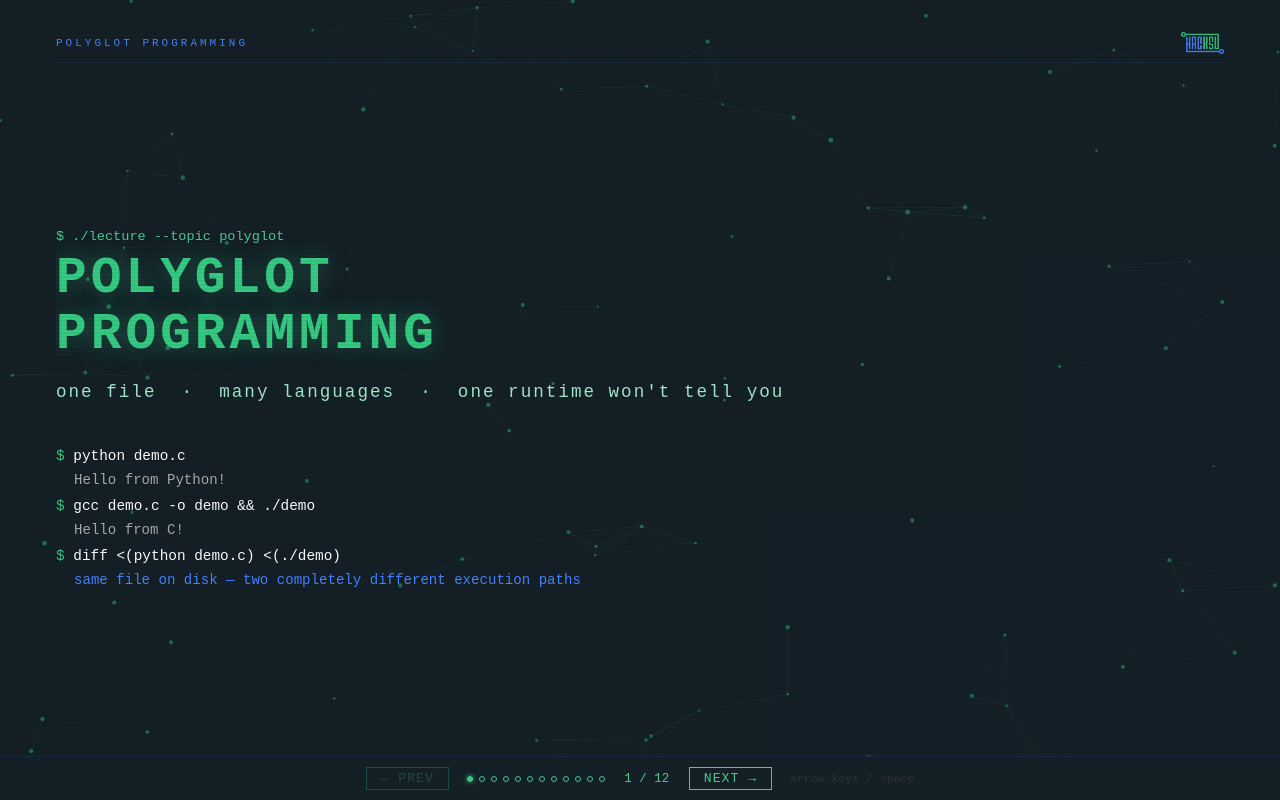
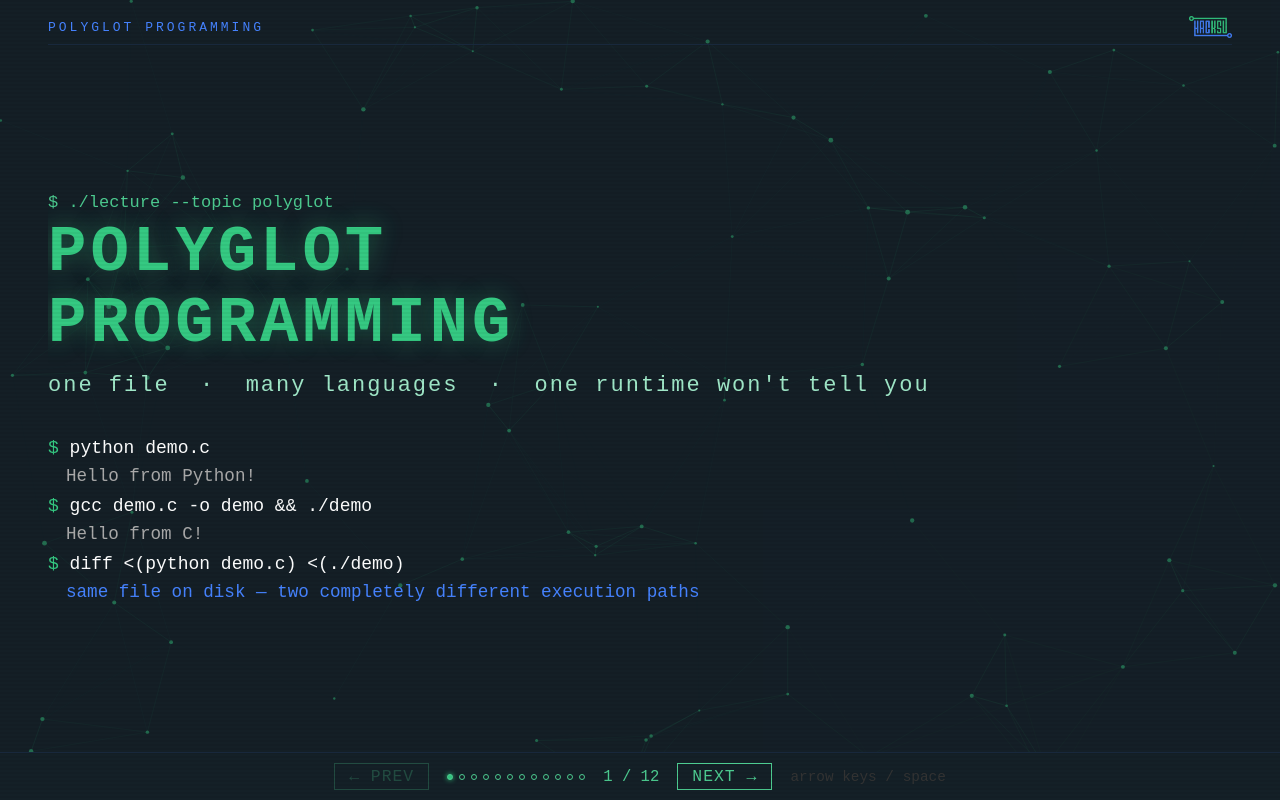
Before and after one commit to hacksu/polyglot, a Flask app: template presentation/templates/index.html in a window 1280 px wide. Run offline with Flask 3, Linux system fonts and the light colour scheme; the template is opened without the code that fills it, so the values that code supplies are empty; some libraries are stand-ins or nearby versions.

Commit message:
larger text size

```diff
--- a/presentation/templates/index.html
+++ b/presentation/templates/index.html
@@ -19,6 +19,8 @@
     }
 
     * { box-sizing: border-box; margin: 0; padding: 0; }
+
+    html { font-size: 20px; }
 
     body {
       background: var(--bg);
@@ -53,7 +55,7 @@
       inset: 0;
       display: flex;
       flex-direction: column;
-      padding: 32px 56px 70px;
+      padding: 16px 48px 62px;
       opacity: 0;
       pointer-events: none;
       transition: opacity 0.25s ease;
@@ -67,9 +69,9 @@
       justify-content: space-between;
       align-items: center;
       border-bottom: 1px solid var(--border);
-      padding-bottom: 8px;
-      margin-bottom: 24px;
-      font-size: 11px;
+      padding-bottom: 6px;
+      margin-bottom: 12px;
+      font-size: 13px;
       color: var(--dim-green);
       letter-spacing: 1px;
     }
@@ -80,9 +82,10 @@
       flex: 1;
       display: flex;
       flex-direction: column;
-      justify-content: center;
-      gap: 16px;
+      justify-content: flex-start;
+      gap: 10px;
       overflow: hidden;
+      min-height: 0;
     }
 
     h1 {
```
Also changed, not shown: other parts of presentation/templates/index.html (+19 -11 lines).
